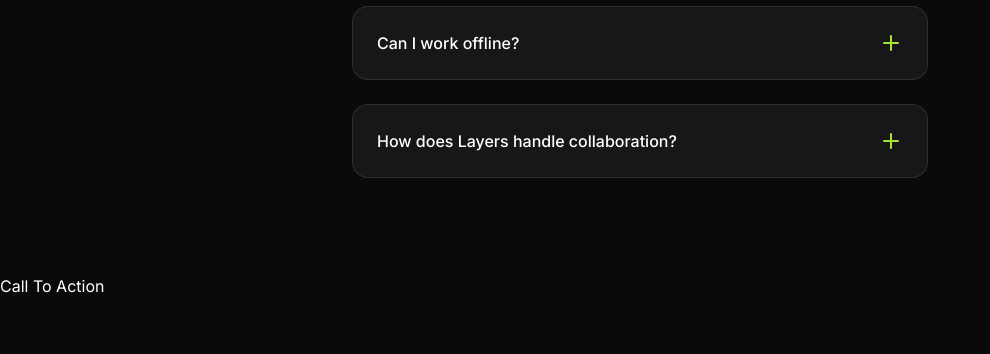
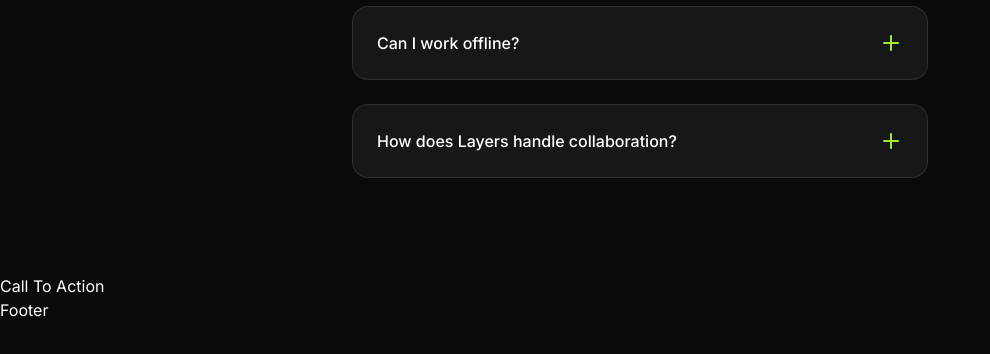
Before and after one commit to Menzy/portfolio-site, a Next.js app: page / in a window 1280 px wide. Shown: the part 4341-4695 px from the top of the page, without its empty margins (0-990 px from the left). Built offline with nearby package versions, Linux system fonts and the light colour scheme.

Commit message:
Add Footer section to Home page for improved site navigation

```diff
--- a/src/app/page.tsx
+++ b/src/app/page.tsx
@@ -1,6 +1,7 @@
 import CallToAction from "@/sections/CallToAction";
 import Faqs from "@/sections/Faqs";
 import Features from "@/sections/Features";
+import Footer from "@/sections/Footer";
 import Hero from "@/sections/Hero";
 import Integrations from "@/sections/Integrations";
 import Introduction from "@/sections/Introduction";
@@ -18,6 +19,7 @@
             <Integrations />
             <Faqs />
             <CallToAction />
+            <Footer />
         </>
     );
 }
```
